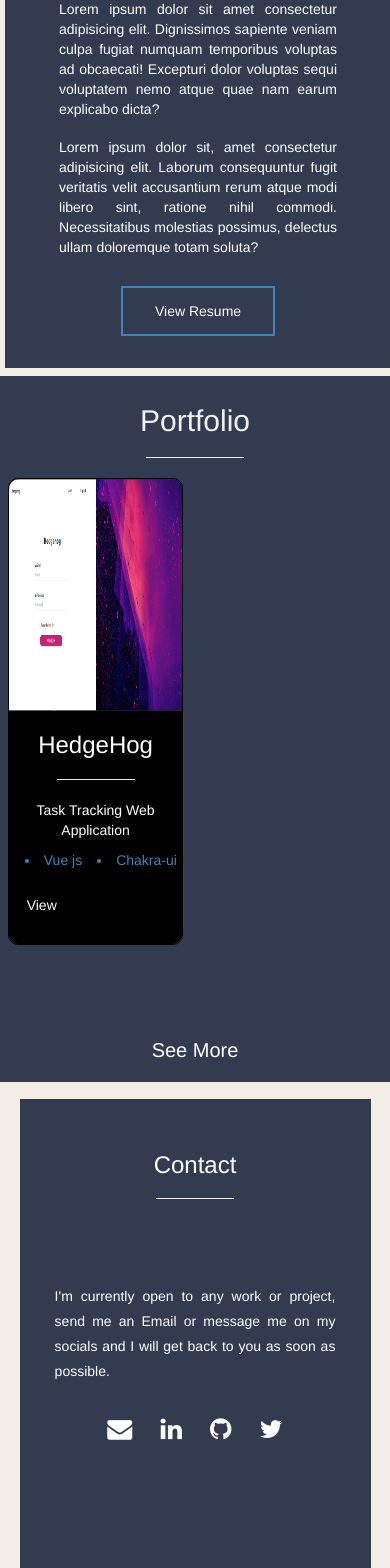
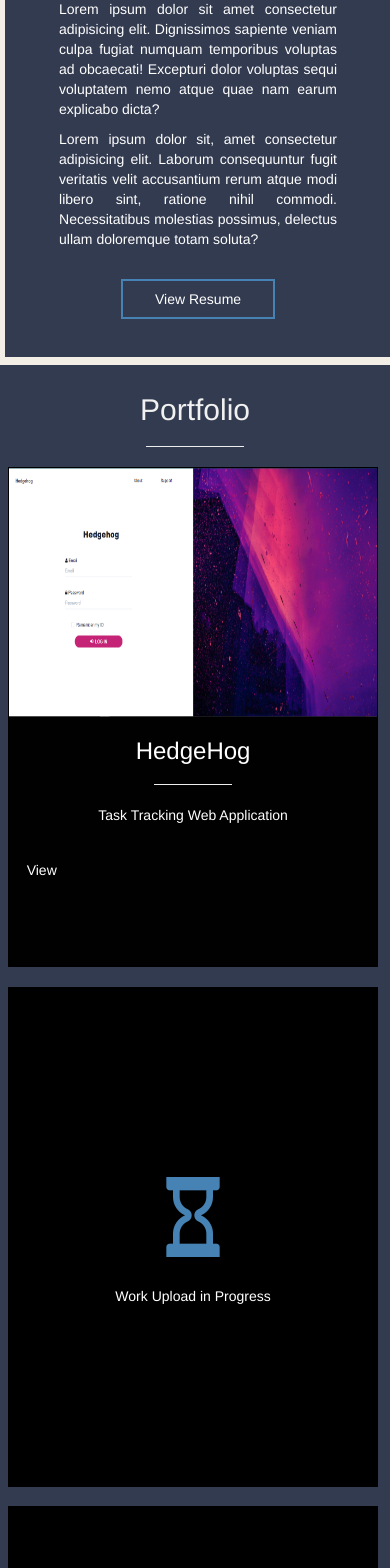
Before and after one commit to Moyowaaaa/Moyowa, a Vue app: page / in a window 390 px wide. Shown: the part 1052-2620 px from the top of the page. Built offline with nearby package versions, Linux system fonts and the light colour scheme; a web font is replaced by a local one.

Commit message:
feat: mobile responsiveness

```diff
--- a/src/views/Home.vue
+++ b/src/views/Home.vue
@@ -15,7 +15,7 @@
 
   <div class="nav">
 
-    <div class="left" as="router-link" to="/">
+    <div class="left">
       Moyowa
 </div>
 
@@ -73,17 +73,21 @@
     </div>
 
      <div class="content">
+
+
+
+
+
         <div class="project">
           <div class="img">
-            <img src="../assets/project1.jpg" style="width:100%;height:100%;border-top-left-radius: 10px; border-top-right-radius: 10px" alt="">
+            <img src="../assets/project1.jpg" style="width:100%;height:100%;" alt="">
           </div>
           <div class="des">
             <h3>HedgeHog<hr></h3>
 
             <p>Task Tracking Web Application</p>
             <div class="languages">
-              <p><li>Vue js</li></p>
-              <p><li>Chakra-ui</li></p>
+
             </div>
             <a href="https://xdm-front-vercel.app">View</a>
           </div>
@@ -92,30 +96,80 @@
 
         </div>
 
+        <div class="project">
 
-<!-------------------------
-        <div class="project">
+
+          <!---------------------
           <div class="img">
+            <img src="../assets/project1.jpg" style="width:100%;height:100%;" alt="">
+          </div>
+          <div class="des">
+            <h3>HedgeHog<hr></h3>
+
+            <p>Task Tracking Web Application</p>
+            <div class="languages">
+
+            </div>
+            <a href="https://xdm-front-vercel.app">View</a>
+          </div>
+
+
+          ---------->
+           <div class="upload">
+
+              <div class="up">
+                <div class="hourglass">
+                  <span class="glyphicon glyphicon-hourglass"></span>
+                </div>
+
+
+                <p>Work Upload in Progress</p>
+              </div>
 
           </div>
 
 
-          <div class="des">
 
-          </div>
         </div>
 
+
         <div class="project">
+
+
+          <!------------------------------
           <div class="img">
+            <img src="../assets/project1.jpg" style="width:100%;height:100%;" alt="">
+          </div>
+          <div class="des">
+            <h3>HedgeHog<hr></h3>
+
+            <p>Task Tracking Web Application</p>
+            <div class="languages">
+
+            </div>
+            <a href="https://xdm-front-vercel.app">View</a>
+          </div>
+
+
+
+
+          ----->
+            <div class="upload">
+
+              <div class="up">
+                <div class="hourglass">
+                  <span class="glyphicon glyphicon-hourglass"></span>
+                </div>
+
+
+                <p>Work Upload in Progress</p>
+              </div>
+
 
           </div>
 
 
-          <div class="des">
-
-          </div>
         </div>
----------------->
 
       </div>
 
@@ -123,7 +177,7 @@
 
 
       <div class="git">
-        <a href=""><p>See More</p></a>
+        <a href="https://github.com/Pope-Skittles"><p>See More <i class="fa fa-github" aria-hidden="true"></i></p></a>
       </div>
 
   </div>
@@ -322,9 +376,10 @@
 .about .content{
   margin-top:2%;
   margin-bottom:2%;
+  padding-bottom:5%;
 
   width:65%;
-  height:500px;
+  height:auto;
   margin-left:18%;
   color:white;
    background:#333b50
@@ -336,7 +391,7 @@
 .about .content .body p {
   width:80%;
   margin-left:10%;
-  margin-top:5%;
+  margin-top:2%;
   text-align:justify;
 }
 /*
@@ -390,16 +445,16 @@
   display: flex;
   width:100%;
 
-  height:550px;
+  height:auto;
 
 }
 .portfolio .content .project{
   margin-left:4%;
   display:block;
-  margin-top:4%;
+  margin-top:1%;
   width:28%;
-  height:85%;
-  border-radius: 10px;
+  height:500px;
+
 
   border:1px solid black;
 }
@@ -410,8 +465,7 @@
   height: 50%;
   border:1px solid black;
   background: #010101;
-   border-bottom-left-radius: 10px;
-   border-bottom-right-radius: 10px;
+
 
 }
 .project .des h3 , p{
@@ -439,8 +493,23 @@
   font-size: 20px;
   text-align: center;
   color:white;
-  padding-top:2%;
-  padding-bottom:2%;
+  padding-top:5%;
+  padding-bottom:5%;
+}
+
+.upload {
+  width:100%;
+  height: 100%;
+  background: black;;
+}
+.upload .up {
+  color: steelblue;
+  text-align:center;
+  padding-top:50%
+}
+
+ .up .hourglass {
+  font-size: 80px;;
 }
 
 
@@ -451,6 +520,7 @@
  }
  .portfolio .content .project{
    width:90%;
+   margin-left:5%;
  }
 }
 
@@ -544,12 +614,14 @@
     margin-left:17%;
   }
   .about .content{
-    width:98%;
+    width:100%;
     margin-left:1%;
   }
   .about .content button{
     width:40%;
+    height:40px;
     margin-left:30%;
+    margin-bottom:5%
   }
   .about  h2{
   padding-top:10%;
@@ -562,10 +634,14 @@
   .content .gallery{
     display:block;
   }
+  .portfolio .content .project{
+    margin-top: 5%
+    ;}
 
   .gallery .projects {
     width:95%;
-    margin-top:2%;
+    margin-left:5%;
+    margin-top:5%;
   }
   .contact .cont{
     width:98%;
@@ -616,8 +692,9 @@
     background-image:none;
   }
   .portfolio .content .project{
-    width:45%;
-    margin-left:2%
+    width:95%;
+    margin-left:2%;
+     border-radius: 0px;
   }
   .contact .cont {
     width:99%;
```
